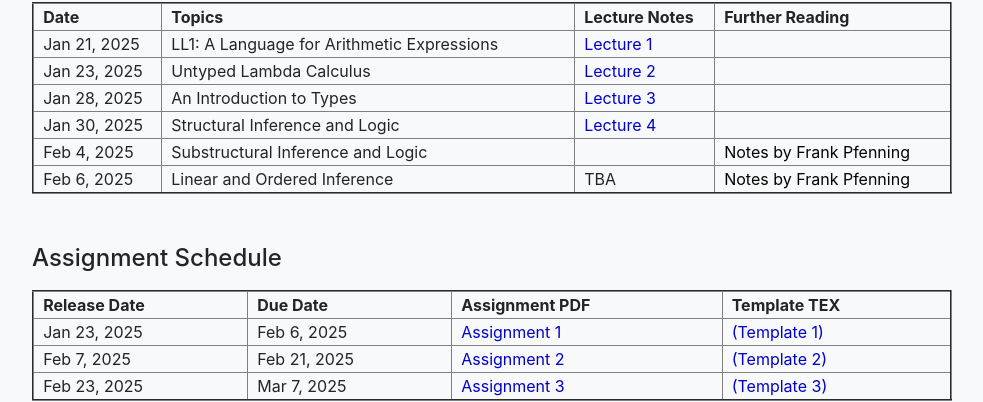
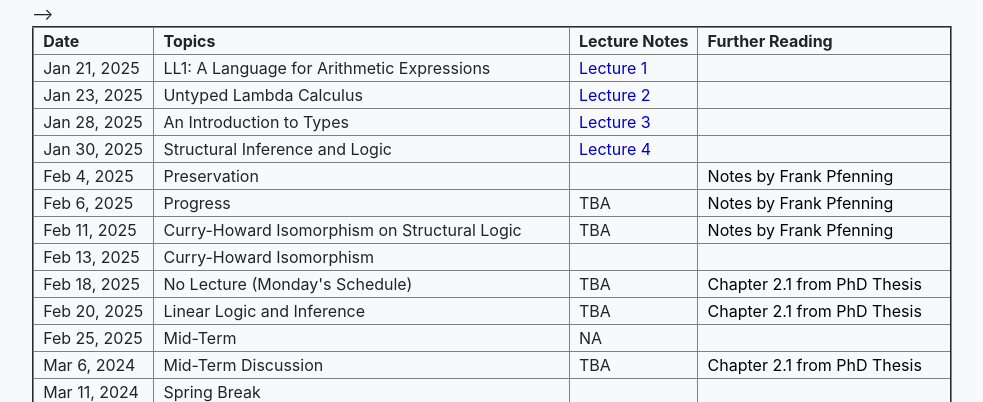
Before and after one commit to ankushdas/ankushdas.github.io, a website: page courses/CS599-S25.html in a window 1280 px wide. Shown: the part 862-1264 px from the top of the page, without its empty margins (148-1131 px from the left). Drawn offline with Linux system fonts and the light colour scheme.

Commit message:
updated website

```diff
--- a/courses/CS599-S25.html
+++ b/courses/CS599-S25.html
@@ -215,7 +215,7 @@
 
             <tr>
               <td style="padding-left: 1%">Feb 4, 2025</td>
-              <td style="padding-left: 1%">Substructural Inference and Logic</td>
+              <td style="padding-left: 1%">Preservation</td>
               <td style="padding-left: 1%"></td>
               <td style="padding-left: 1%"><a
                   href="https://www.cs.cmu.edu/~fp/courses/15836-f23/lectures/01-ephemeral.pdf">Notes
@@ -224,17 +224,17 @@
 
             <tr>
               <td style="padding-left: 1%">Feb 6, 2025</td>
-              <td style="padding-left: 1%">Linear and Ordered Inference</td>
+              <td style="padding-left: 1%">Progress</td>
               <td style="padding-left: 1%">TBA</td>
               <td style="padding-left: 1%"><a
                   href="https://www.cs.cmu.edu/~fp/courses/15836-f23/lectures/02-connectives.pdf">Notes
                   by Frank Pfenning</a></td>
             </tr>
 
-            <!--
+
             <tr>
-              <td style="padding-left: 1%">Feb 12, 2024</td>
-              <td style="padding-left: 1%">Harmony: Identity and Cut Admissibility</td>
+              <td style="padding-left: 1%">Feb 11, 2025</td>
+              <td style="padding-left: 1%">Curry-Howard Isomorphism on Structural Logic</td>
               <td style="padding-left: 1%">TBA</td>
               <td style="padding-left: 1%"><a
                   href="https://www.cs.cmu.edu/~fp/courses/15836-f23/lectures/03-cutelim.pdf">Notes by
@@ -242,30 +242,30 @@
             </tr>
 
             <tr>
-              <td style="padding-left: 1%">Feb 19, 2024</td>
-              <td style="padding-left: 1%">President's Day: No Lecture</td>
+              <td style="padding-left: 1%">Feb 13, 2025</td>
+              <td style="padding-left: 1%">Curry-Howard Isomorphism</td>
               <td style="padding-left: 1%"></td>
               <td style="padding-left: 1%"></td>
             </tr>
 
             <tr>
-              <td style="padding-left: 1%">Feb 21, 2024</td>
-              <td style="padding-left: 1%">Session Typed Proof Terms</td>
+              <td style="padding-left: 1%">Feb 18, 2025</td>
+              <td style="padding-left: 1%">No Lecture (Monday's Schedule)</td>
               <td style="padding-left: 1%">TBA</td>
               <td style="padding-left: 1%"><a href="https://ankushdas.github.io/docs/thesis.pdf">Chapter
                   2.1 from PhD Thesis</a></td>
             </tr>
 
             <tr>
-              <td style="padding-left: 1%">Feb 26, 2024</td>
-              <td style="padding-left: 1%">Session Typed Proof Terms (Continued)</td>
+              <td style="padding-left: 1%">Feb 20, 2025</td>
+              <td style="padding-left: 1%">Linear Logic and Inference</td>
               <td style="padding-left: 1%">TBA</td>
               <td style="padding-left: 1%"><a href="https://ankushdas.github.io/docs/thesis.pdf">Chapter
                   2.1 from PhD Thesis</a></td>
             </tr>
 
             <tr>
-              <td style="padding-left: 1%">Mar 4, 2024</td>
+              <td style="padding-left: 1%">Feb 25, 2025</td>
               <td style="padding-left: 1%">Mid-Term</td>
               <td style="padding-left: 1%">NA</td>
               <td style="padding-left: 1%"></td>
```
Also changed, not shown: 1 other file.
